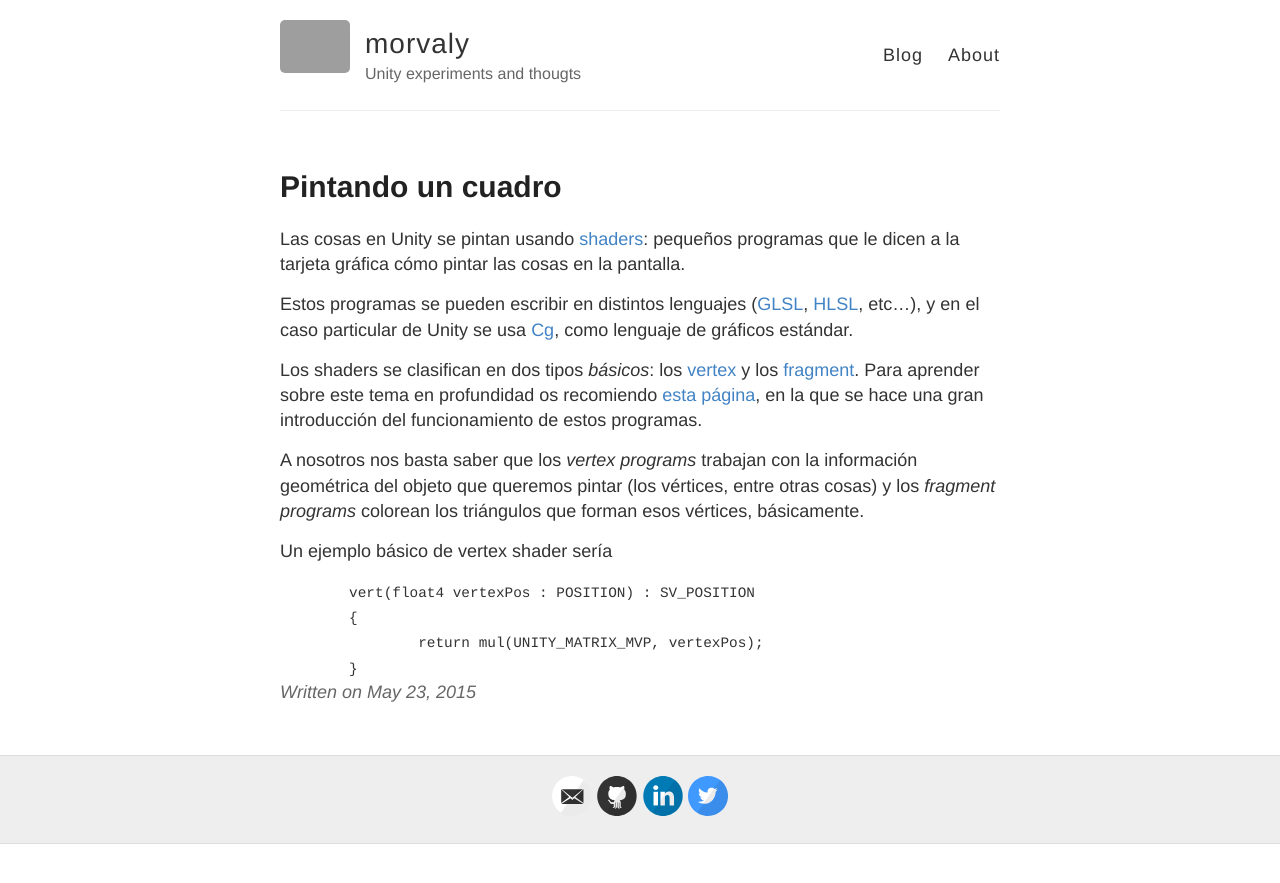
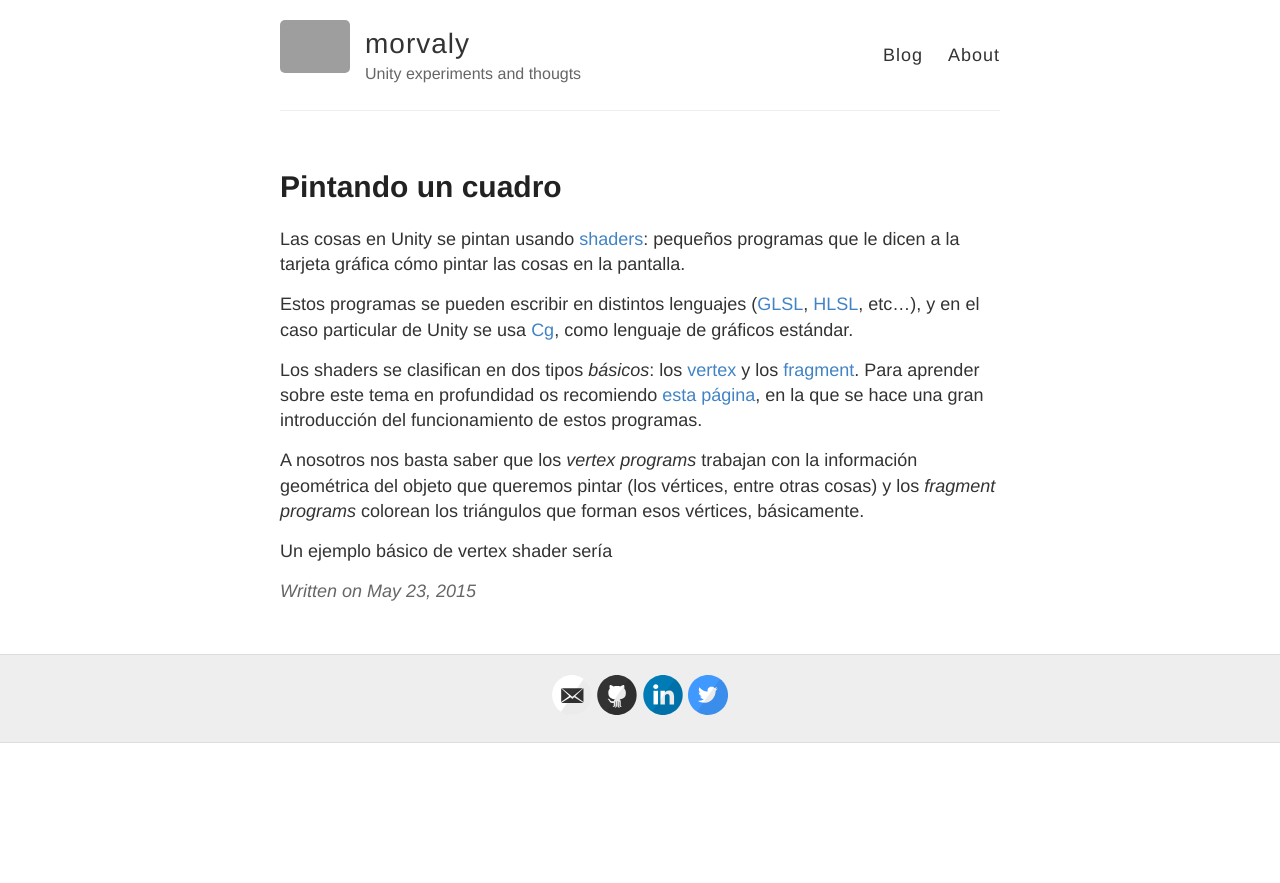
Before and after one commit to josemorval/UnityArchive, a Jekyll site: the page built from _posts/2015-05-23-pintandocuadro.md, in a window 1280 px wide. Shown: the top 883 px of the page. Built offline with Jekyll 4.4.1, drawn with Linux system fonts in a browser that asks for light colours; Markdown is read by kramdown in place of the engine named in the settings; grey boxes are pictures that could not be loaded.

Commit message:
Updated 2015-05-23-pintandocuadro.md

````diff
--- a/_posts/2015-05-23-pintandocuadro.md
+++ b/_posts/2015-05-23-pintandocuadro.md
@@ -16,9 +16,3 @@
 A nosotros nos basta saber que los _vertex programs_ trabajan con la información geométrica del objeto que queremos pintar (los vértices, entre otras cosas) y los _fragment programs_ colorean los triángulos que forman esos vértices, básicamente.
 
 Un ejemplo básico de vertex shader sería
-```charp
-	vert(float4 vertexPos : POSITION) : SV_POSITION
-	{
-		return mul(UNITY_MATRIX_MVP, vertexPos);
-	}
-```
````
